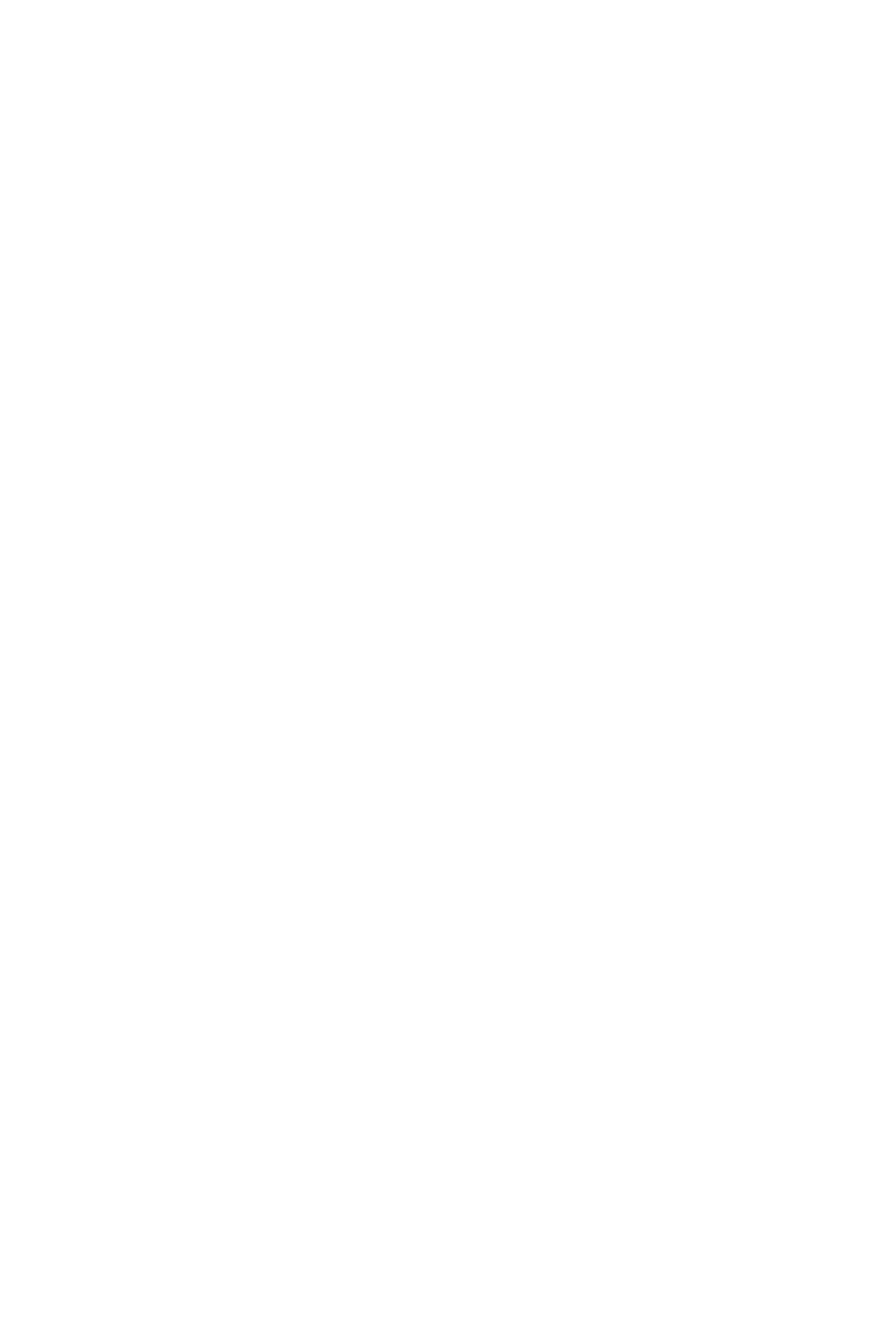
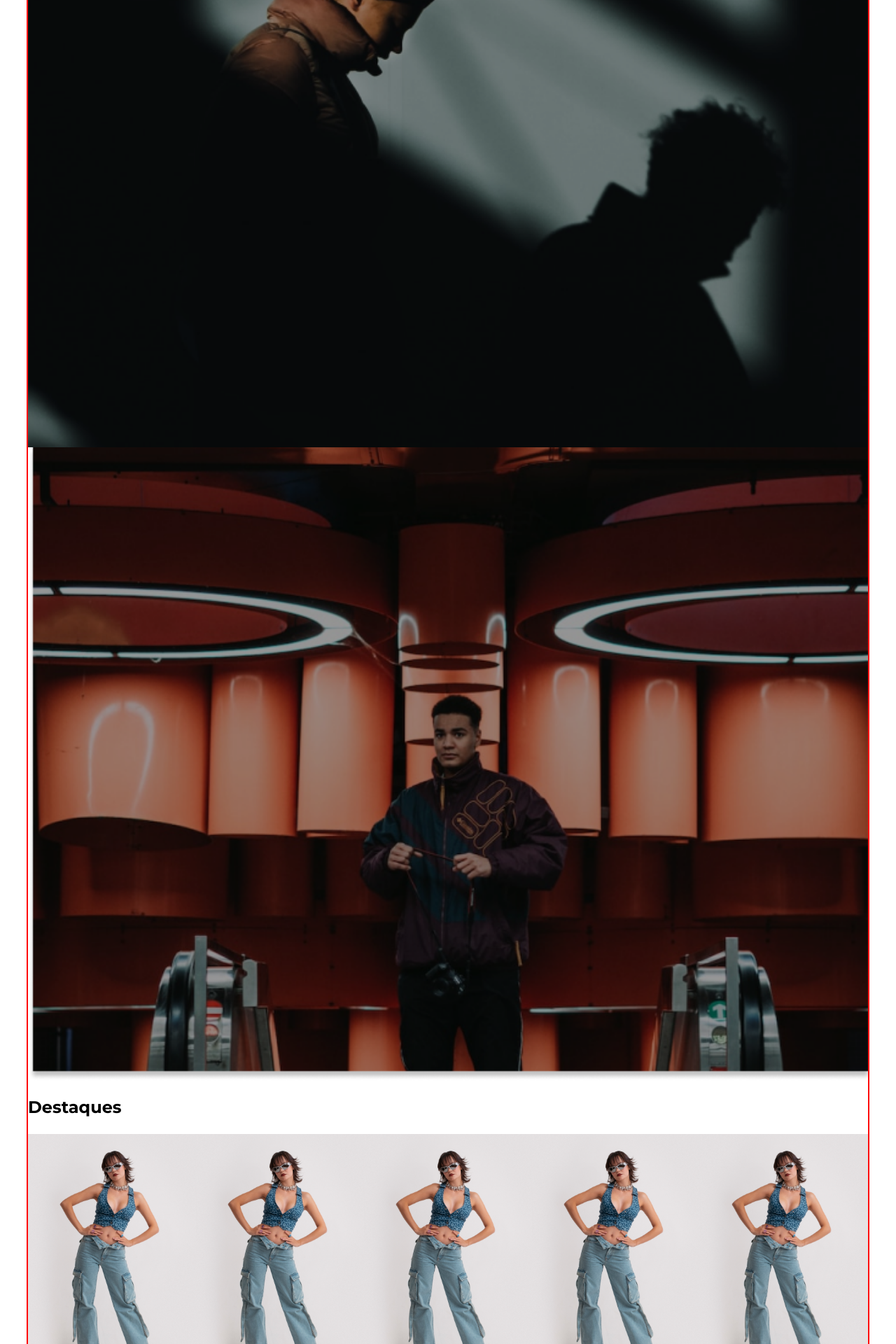
Before and after one commit to irailtonreis/e-commerce-page, a React (Vite) app in the folder part1/: page / in a window 1280 px wide. Shown: the part 880-2800 px from the top of the page at 70% size. Before the commit the page ends 800 px from the top, so only its background shows below. Built offline with nearby package versions, Linux system fonts and the light colour scheme.

Commit message:
feat: Estrutura da aplicação - Consteúdo da página

```diff
--- a/part1/index.html
+++ b/part1/index.html
@@ -7,6 +7,17 @@
       href="https://fonts.googleapis.com/css2?family=Inter:wght@400;700&family=Montserrat:wght@400;600;700;900&display=swap"
       rel="stylesheet"
     />
+    <link
+      rel="stylesheet"
+      type="text/css"
+      charset="UTF-8"
+      href="https://cdnjs.cloudflare.com/ajax/libs/slick-carousel/1.6.0/slick.min.css"
+    />
+    <link
+      rel="stylesheet"
+      type="text/css"
+      href="https://cdnjs.cloudflare.com/ajax/libs/slick-carousel/1.6.0/slick-theme.min.css"
+    />
     <meta name="viewport" content="width=device-width, initial-scale=1.0" />
     <title>E-commerce></title>
   </head>
--- a/part1/package.json
+++ b/part1/package.json
@@ -11,7 +11,8 @@
   },
   "dependencies": {
     "react": "^18.2.0",
-    "react-dom": "^18.2.0"
+    "react-dom": "^18.2.0",
+    "react-slick": "^0.29.0"
   },
   "devDependencies": {
     "@types/react": "^18.2.15",
--- a/part1/src/App.css
+++ b/part1/src/App.css
@@ -2,6 +2,11 @@
   --black-950: #000000;
   --black-900: #141414;;
   --white: #FFFFFF;
+}
+
+img {
+  display: block;
+  width: 100%;
 }
 
 .logo {
@@ -10,3 +15,9 @@
   will-change: filter;
   transition: filter 300ms;
 }
+
+.container {
+  max-width: 1200px;
+  margin: 0 auto;
+  border: 2px solid red;
+}
--- a/part1/src/App.jsx
+++ b/part1/src/App.jsx
@@ -1,19 +1,64 @@
 import "./App.css";
+
 import { Footer } from "./components/Footer";
 import { Header } from "./components/Header";
 import BannerPrincipal from './assets/banner-principal.png'
 import BannerSecondary1 from './assets/banner-secondary-1.png'
 import BannerSecondary2 from './assets/banner-secondary-2.png'
+import {Shelf} from "./components/Shelf";
 
-function App() {
+const App = () => {
   return (
-    <div class="container-fluid">
-      <div class="container">
-        <Header />
-
+      <div className="container">
+        <Header  />
+          <section className="section-1">
+          <img
+            className="principal-banner"
+            src={BannerPrincipal}
+            alt="Banner Principal"
+          />
+        </section>
+        <section className="section-2">
+          <img
+            src={BannerSecondary1}
+            alt="Banner imagem femenina"
+          />
+          <img
+            src={BannerSecondary2}
+            alt="Banner imagem masculina"
+          />
+        </section>
+        <section className="section-3">
+          <Shelf/>
+        </section>
+        <section class="section-4">
+        <div class="subtitle">#youtube</div>
+        <div class="video-container">
+          <iframe
+            class="video"
+            src="https://www.youtube.com/embed/aEWYDR8sopI"
+            title="YouTube video player"
+            frameborder="0"
+            allow="accelerometer; autoplay; clipboard-write; encrypted-media; gyroscope; picture-in-picture; web-share"
+            allowfullscreen
+          ></iframe>
+        </div>
+      </section>
+      <section class="section-5">
+        <h2 class="subtitle">Coleção</h2>
+        <div class="banner-colletion-container">
+          <img
+            class="banner-colletion"
+            src="./assets/banner-collection.png"
+            alt="Banner Colecção"
+          />
+        </div>
+      </section>
+      <section className="section-3">
+          <Shelf/>
+        </section>
         <Footer />
       </div>
-    </div>
   );
 }
 
--- a/part1/src/components/Footer.jsx
+++ b/part1/src/components/Footer.jsx
@@ -1,3 +1,4 @@
+import "./Header.css";
 import logo from '../assets/logo-serie.svg'
 import IconInstagram from '../assets/instagram.svg'
 import IconFacebook from '../assets/facebook.svg'
@@ -5,36 +6,36 @@ import IconFacebook from '../assets/facebook.svg'
 export const Footer = () => {
     return (
         <footer>
-        <div class="newsletter-container">
-          <div class="newsletter-text">
+        <div className="newsletter-container">
+          <div className="newsletter-text">
             <h3>Newsletter</h3>
             <p>Cadastre seu e-mail e receba novidades!</p>
           </div>
-          <div class="newsletter-input">
+          <div className="newsletter-input">
             <input type="text" placeholder="seu@email.com.br" />
           </div>
-          <div class="newsletter-button">
+          <div className="newsletter-button">
             <button type="submit">Cadastrar</button>
           </div>
         </div>
-        <div class="footer-content">
-          <div class="footer-logo">
+        <div className="footer-content">
+          <div className="footer-logo">
             <img src={logo}alt="Logo Serie" />
           </div>
-          <div class="footer-about">
-            <h3 class="footer-title">Precisa de ajuda?</h3>
+          <div className="footer-about">
+            <h3 className="footer-title">Precisa de ajuda?</h3>
             <ul>
-              <a class="footer-link" href="#">Sobre</a>
-              <a class="footer-link" href="#">Politicas da Loja</a>
-              <a class="footer-link" href="#">Politicas de Privacidade</a>
-              <a class="footer-link" href="#">Contato</a>
+              <a className="footer-link" href="#">Sobre</a>
+              <a className="footer-link" href="#">Politicas da Loja</a>
+              <a className="footer-link" href="#">Politicas de Privacidade</a>
+              <a className="footer-link" href="#">Contato</a>
             </ul>
           </div>
-          <div class="footer-social"></div>
-		  <h3 class="footer-title">redes sociais</h3>
+          <div className="footer-social"></div>
+		  <h3 className="footer-title">redes sociais</h3>
 		  <ul>
-			<a class="footer-link" href="#"><img src={IconInstagram} alt="Instagram link" /></a>
-			<a class="footer-link" href="#"><img src={IconFacebook} alt="Facebook link" /></a>
+			<a className="footer-link" href="#"><img src={IconInstagram} alt="Instagram link" /></a>
+			<a className="footer-link" href="#"><img src={IconFacebook} alt="Facebook link" /></a>
 		  </ul>
         </div>
       </footer>
--- /dev/null
+++ b/part1/src/components/Header.css
@@ -0,0 +1,18 @@
+.header{
+    width: 100%;
+    background: var(--black-950);
+    display: flex;
+    justify-content: center;
+    align-items: center;
+    box-shadow: 0px 4px 4px 0px rgba(0, 0, 0, 0.25);
+}
+
+.header .topbar-text {
+    color: var(--white);
+    text-align: center;
+    font-size: 10px;
+    font-style: normal;
+    font-weight: 600;
+    line-height: normal;
+    letter-spacing: 0.8px;
+}
--- a/part1/src/components/Header.jsx
+++ b/part1/src/components/Header.jsx
@@ -2,8 +2,8 @@ import React from 'react';
 
 export const Header = () => {
   return (
-    <header class="header">
-        <p class="topbar-text">
+    <header className="header">
+        <p className="topbar-text">
           Lorem ipsum dolor sit amet, consectetur adipiscing elit.
         </p>
     </header>
--- /dev/null
+++ b/part1/src/components/Shelf.jsx
@@ -0,0 +1,41 @@
+import React from "react";
+import Slider from "react-slick";
+import ImageProduct from "../assets/product.png";
+import ProductsJson from "../products.json";
+
+export const Shelf = () => {
+  const settings = {
+    dots: false,
+    infinite: true,
+    speed: 500,
+    slidesToShow: 5,
+    slidesToScroll: 1,
+    arrows: true,
+  };
+
+  return (
+    <>
+      <h2 class="subtitle">Destaques</h2>
+      <div class="products-container">
+        <Slider {...settings}>
+          {ProductsJson.map((product) => (
+            <div class="product">
+              <div class="product-image">
+                <img src={ImageProduct} alt={product.title} />
+              </div>
+              <div class="product-info">
+                <h3 class="product-title">{product.title}</h3>
+                <div class="product-price">
+                  <p class="product-price">R$ {product.price}</p>
+                  <p class="product-price-discount">
+                    R$ {product.priceDiscount}
+                  </p>
+                </div>
+              </div>
+            </div>
+          ))}
+        </Slider>
+      </div>
+    </>
+  );
+};
--- a/part1/src/index.css
+++ b/part1/src/index.css
@@ -11,8 +11,5 @@
 
 body {
   margin: 0;
-  display: flex;
-  place-items: center;
-  min-width: 320px;
   min-height: 100vh;
 }
--- /dev/null
+++ b/part1/src/products.json
@@ -0,0 +1,72 @@
+[
+    {
+        "title": "Lorem Ipsum",
+        "image": "product.png",
+        "price": 1.598,
+        "priceDiscount": 1.398,
+        "flag": ""
+    },
+    {
+        "title": "Lorem Ipsum",
+        "image": "product.png",
+        "price": 1.598,
+        "priceDiscount": 1.598,
+        "flag": ""
+    },
+    {
+        "title": "Lorem Ipsum",
+        "image": "product.png",
+        "price": 1.598,
+        "priceDiscount": 1.498,
+        "flag": ""
+    },
+    {
+        "title": "Lorem Ipsum",
+        "image": "product.png",
+        "price": 1.598,
+        "priceDiscount": 1.398,
+        "flag": "Sold Out."
+    },
+    {
+        "title": "Lorem Ipsum",
+        "image": "product.png",
+        "price": 1.598,
+        "priceDiscount": 1.598,
+        "flag": ""
+    },
+    {
+        "title": "Lorem Ipsum",
+        "image": "product.png",
+        "price": 1.598,
+        "priceDiscount": 1.298,
+        "flag": ""
+    },
+    {
+        "title": "Lorem Ipsum",
+        "image": "product.png",
+        "price": 1.598,
+        "priceDiscount": 1.598,
+        "flag": ""
+    },
+    {
+        "title": "Lorem Ipsum",
+        "image": "product.png",
+        "price": 1.598,
+        "priceDiscount": 1.598,
+        "flag": ""
+    },
+    {
+        "title": "Lorem Ipsum",
+        "image": "product.png",
+        "price": 1.598,
+        "priceDiscount": 1.598,
+        "flag": ""
+    },
+    {
+        "title": "Lorem Ipsum",
+        "image": "product.png",
+        "price": 1.598,
+        "priceDiscount": 1.598,
+        "flag": ""
+    }
+]
```
Also changed, not shown: 1 other file (tests, documents, lock files or other folders).
